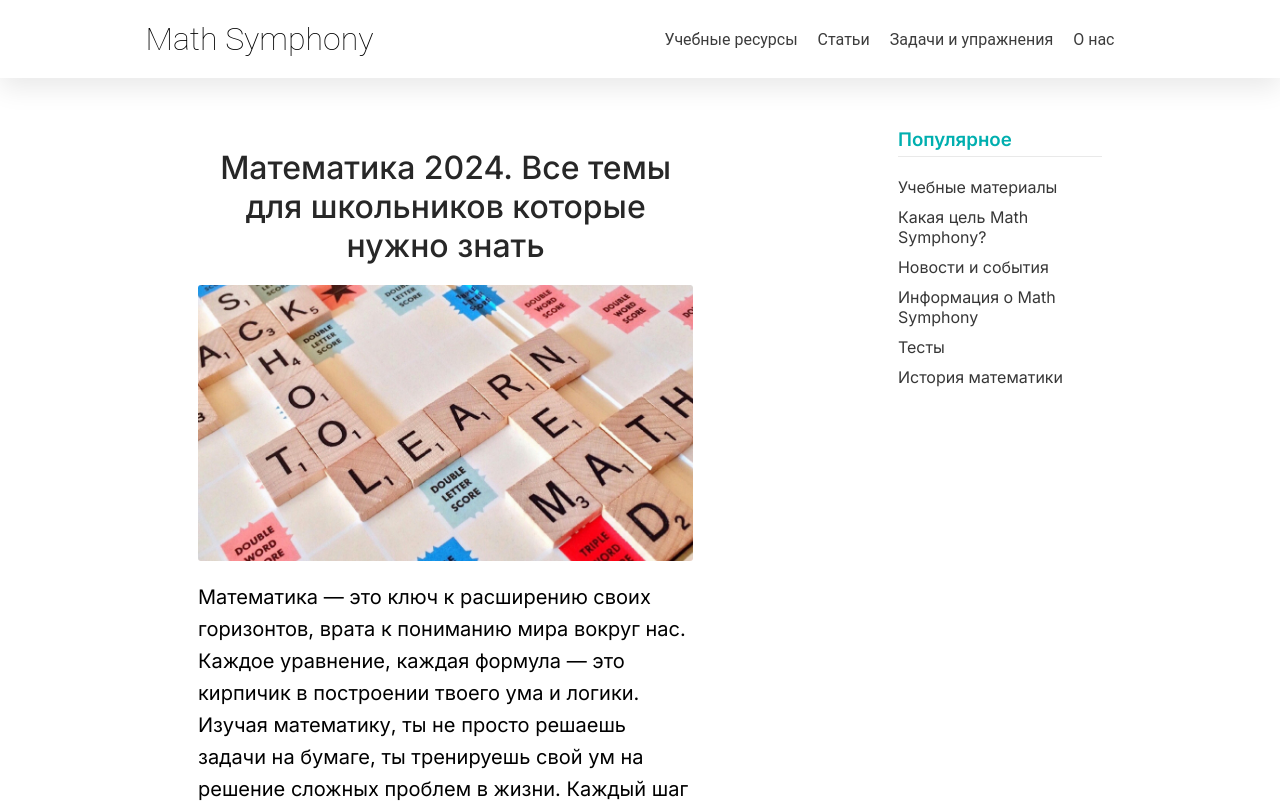
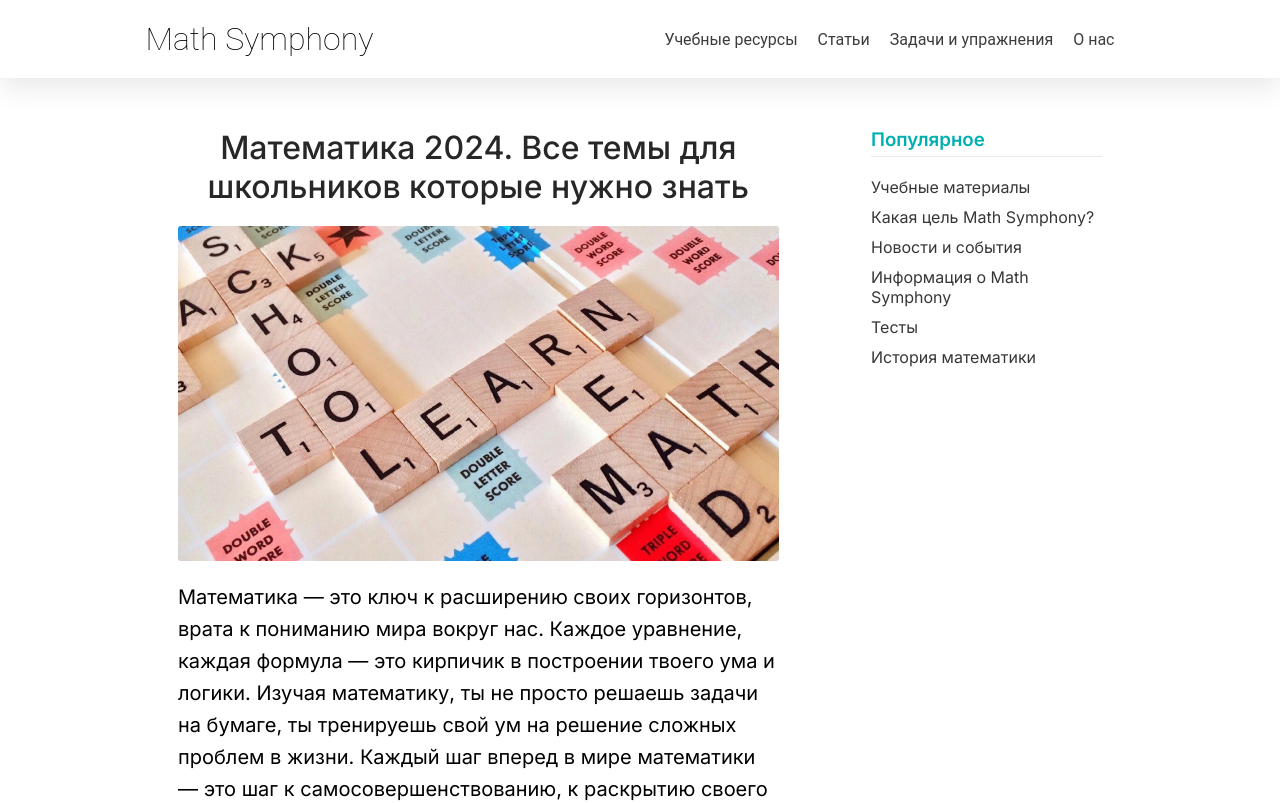
Before and after one commit to AndrewGalkin123/math-helper-0.2, a Next.js app: page / in a window 1280 px wide. Shown: the top 803 px of the page. Built offline with nearby package versions, Linux system fonts and the light colour scheme.

Commit message:
editing styles

```diff
--- a/components/HomePageComponents/Introduction/Introduction.css
+++ b/components/HomePageComponents/Introduction/Introduction.css
@@ -3,8 +3,6 @@
   width: 100%;
   flex-direction: column;
   margin: 0 auto;
-  padding: 20px;
-  box-sizing: border-box;
 }
 
 .introduction h1 {
@@ -29,7 +27,6 @@
 @media (min-width: 768px) {
   .introduction {
     width: 65%;
-    margin-right: 10%;
   }
 
   .introduction h1 {
--- a/src/app/layout.tsx
+++ b/src/app/layout.tsx
@@ -26,6 +26,7 @@
           crossOrigin="anonymous"
           referrerPolicy="no-referrer"
         />
+        <meta name="viewport" content="width=device-width, initial-scale=1.0" />
       </head>
       <body className={inter.className}>
         <Header />
```
